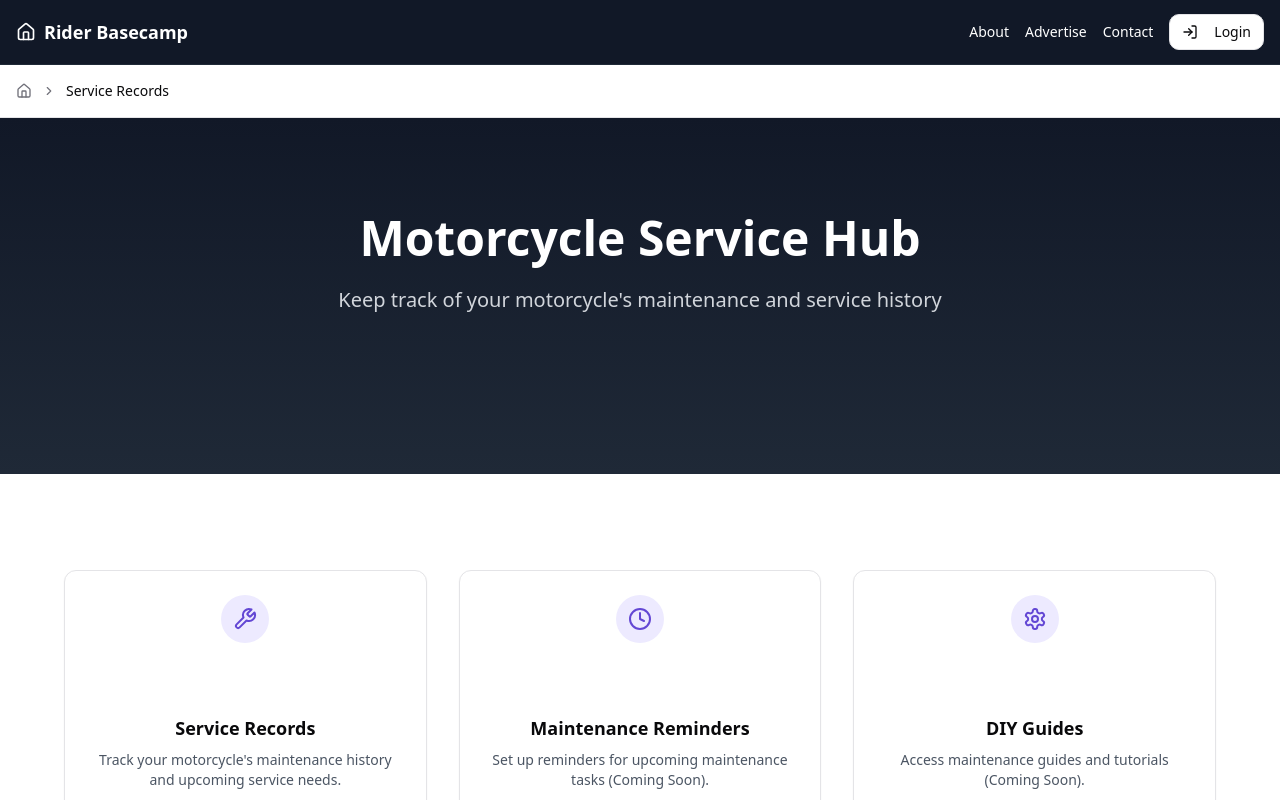
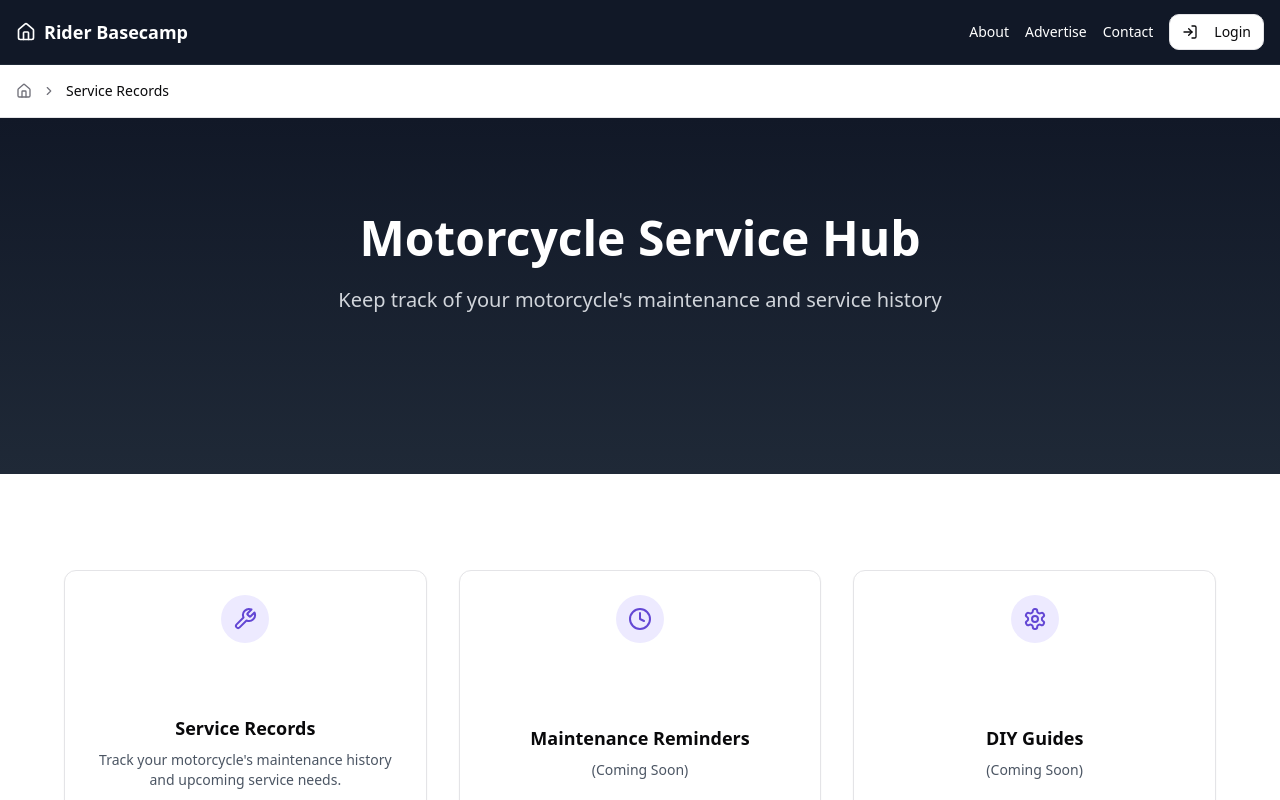
Before and after one commit to directconnected/rider-basecamp, a React (Vite) app: page /service in a window 1280 px wide. Shown: the top 800 px of the page. Built offline with nearby package versions, Linux system fonts and the light colour scheme.

Commit message:
Update ServiceLanding.tsx

```diff
--- a/src/pages/ServiceLanding.tsx
+++ b/src/pages/ServiceLanding.tsx
@@ -22,14 +22,14 @@ const ServiceLanding = () => {
     {
       icon: Clock,
       title: "Maintenance Reminders",
-      description: "Set up reminders for upcoming maintenance tasks (Coming Soon).",
+      description: "(Coming Soon)",
       link: "#",
       id: "maintenance-reminders"
     },
     {
       icon: Settings,
       title: "DIY Guides",
-      description: "Access maintenance guides and tutorials (Coming Soon).",
+      description: "(Coming Soon)",
       link: "#",
       id: "diy-guides"
     }
```
